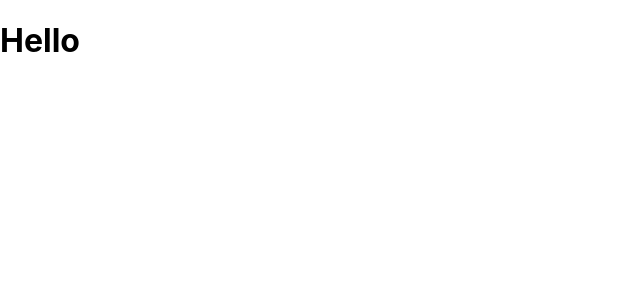
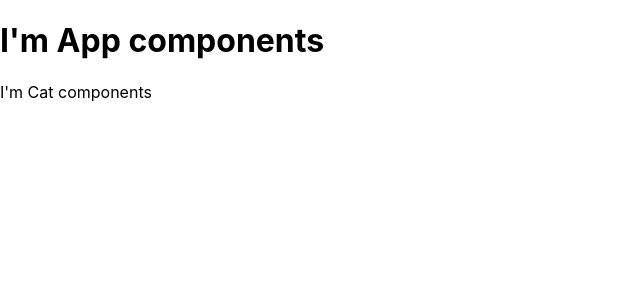
Before and after one commit to kashidai/u-react, a React (Create React App) app in the folder u-react/: page / in a window 1280 px wide. Shown: the top 300 px of the page, without its empty margins (0-640 px from the left). Built offline with nearby package versions, Linux system fonts and the light colour scheme.

Commit message:
create components

```diff
--- a/u-react/src/App.js
+++ b/u-react/src/App.js
@@ -1,13 +1,30 @@
 import React from 'react';
 
 
+// class App extends Component {
+//     render() {
+//         return (
+//             <React.Fragment>
+//                 <label htmlFor= "bar" >bar</label>
+//                 <input type="text" onChange={() => {console.log("Heyyyyyy")}}/>
+//             </React.Fragment>
+//         )
+//     }
+//
+// }
+
 
 function App() {
-  return (
-    <div className="App">
-     <h1>Hello</h1>
-    </div>
-  );
+    return (
+        <div className="App">
+            <h1>I'm App components</h1>
+            <Cat />
+        </div>
+    );
+}
+
+const Cat = () =>{
+    return <div>I'm Cat components</div>
 }
 
 export default App;
```
